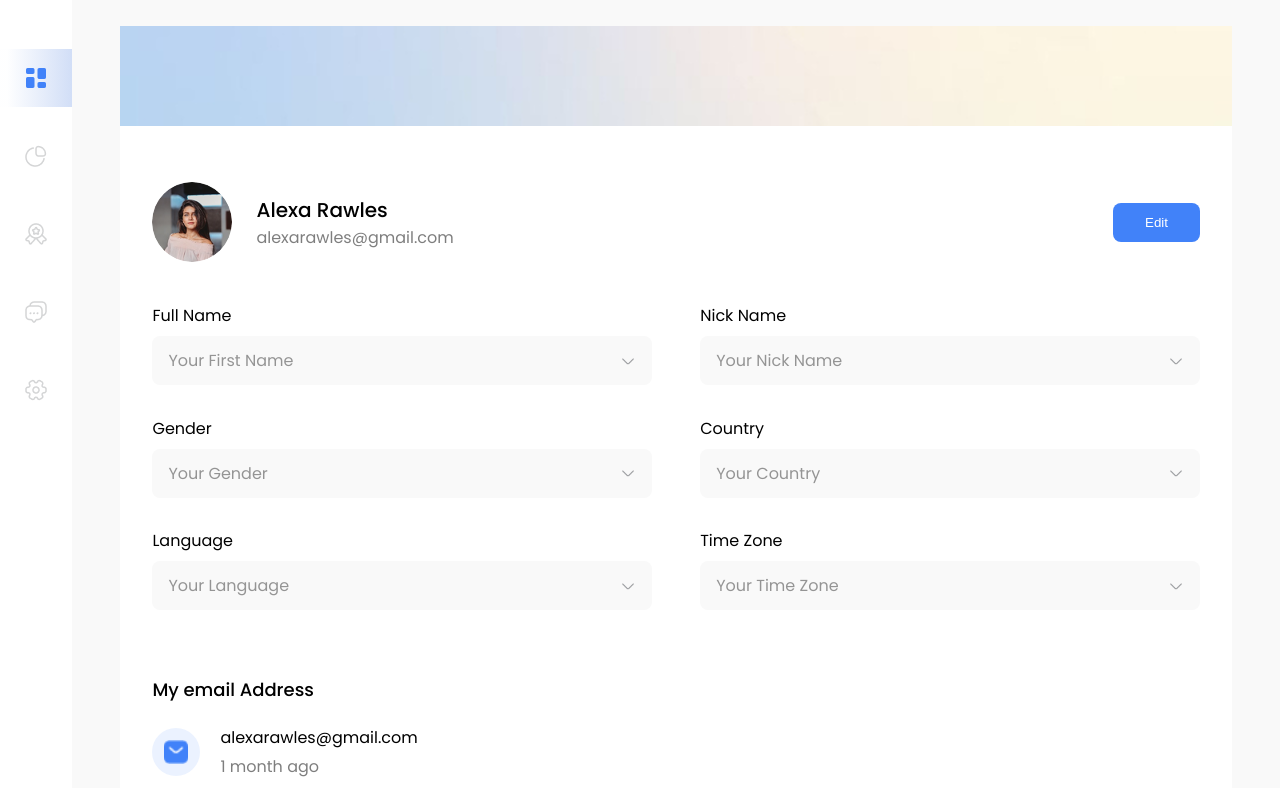
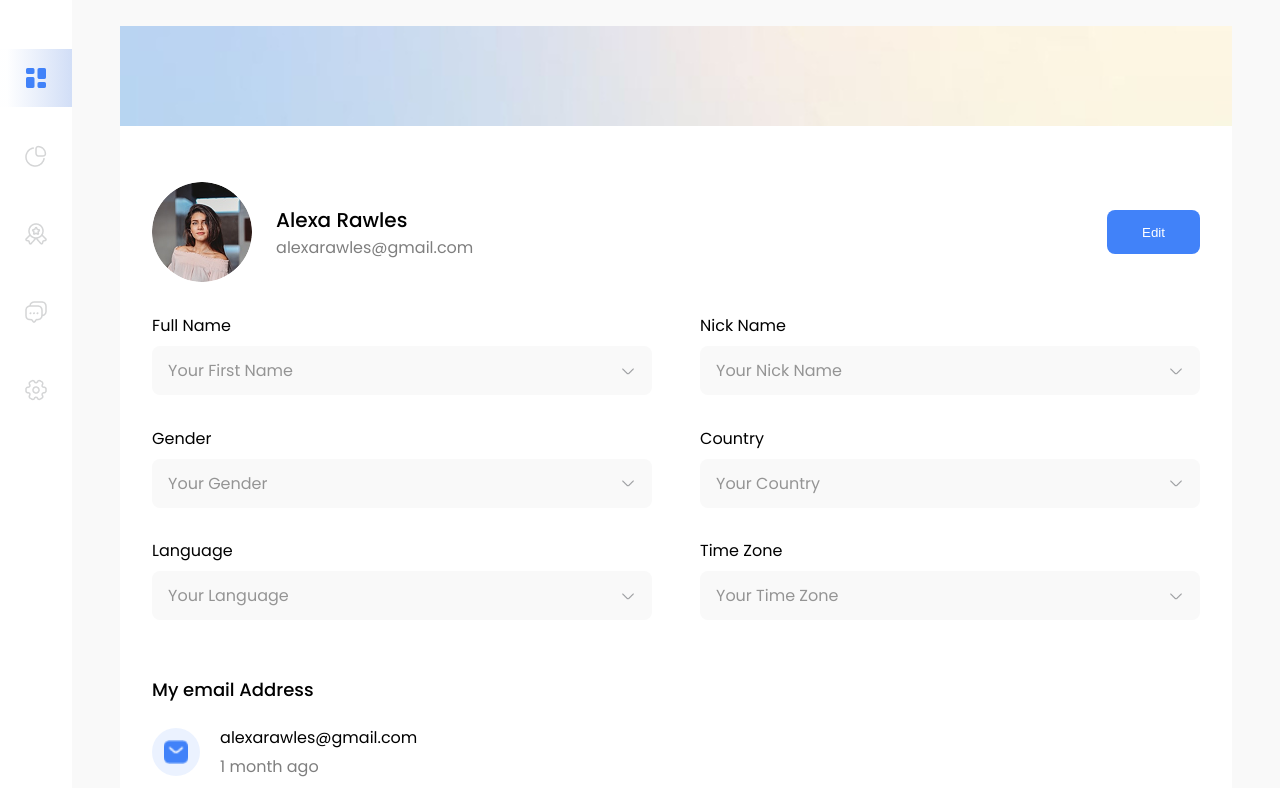
Before and after one commit to nguyen8a12007hp-sketch/mailcontent, a plain HTML site: page index.html in a window 1280 px wide. Shown: the part 110-898 px from the top of the page. Drawn offline with Linux system fonts and the light colour scheme.

Commit message:
Update index.html

```diff
--- a/index.html
+++ b/index.html
@@ -55,7 +55,7 @@
     }
 
     .content {
-      width: 93.5%;
+      width: 94%;
       padding: 32px 48px;
       display: flex;
       flex-direction: column;
@@ -181,8 +181,8 @@
     }
 
     .center-header-left img.avatar-big {
-      width: 80px;
-      height: 80px;
+      width: 100px;
+      height: 100px;
       border-radius: 50%;
       object-fit: cover;
     }
@@ -204,6 +204,8 @@
       border: none;
       padding: 12px 32px;
       border-radius: 8px;
+      height: 44px;
+      width: 93px;
     }
 
     .form {
```
